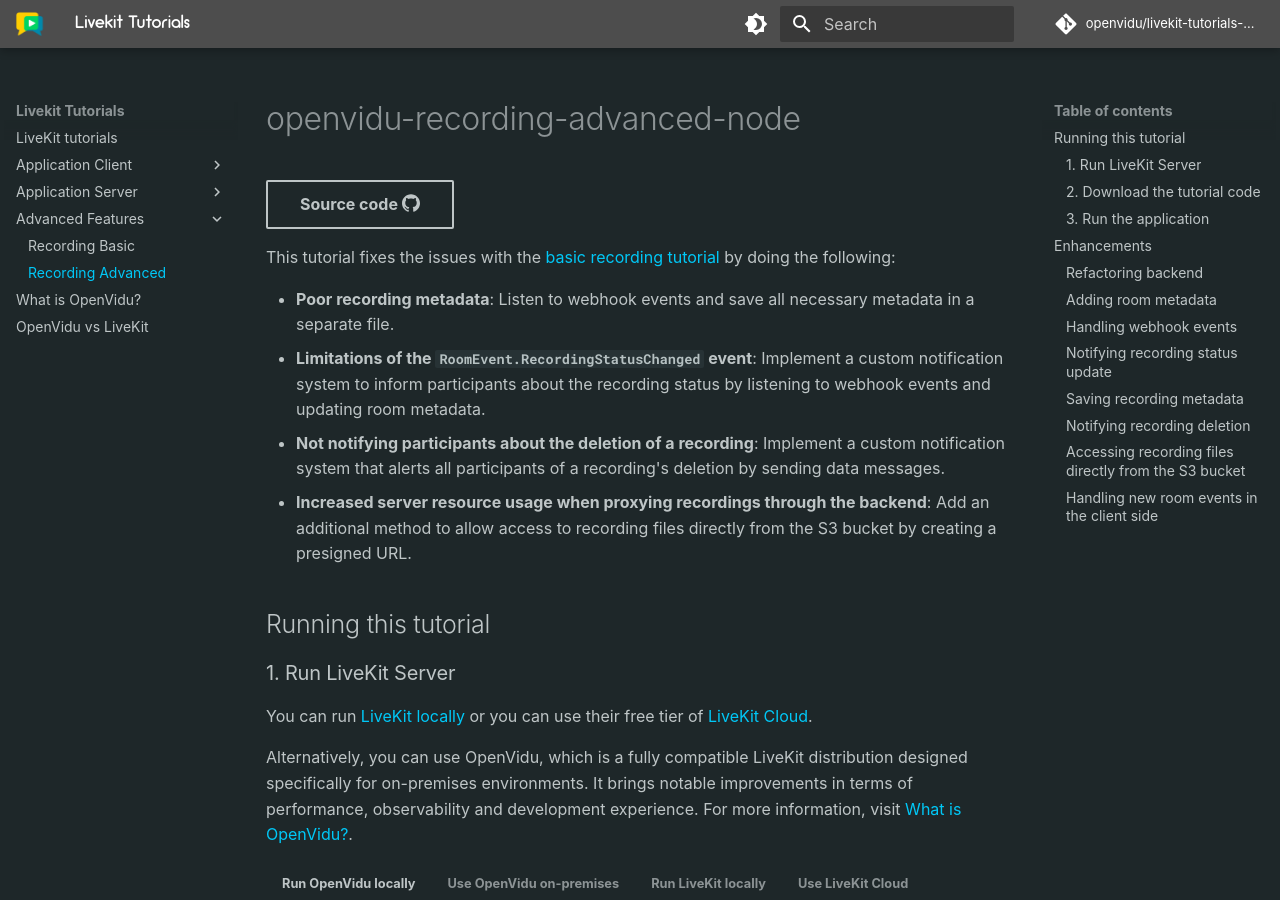
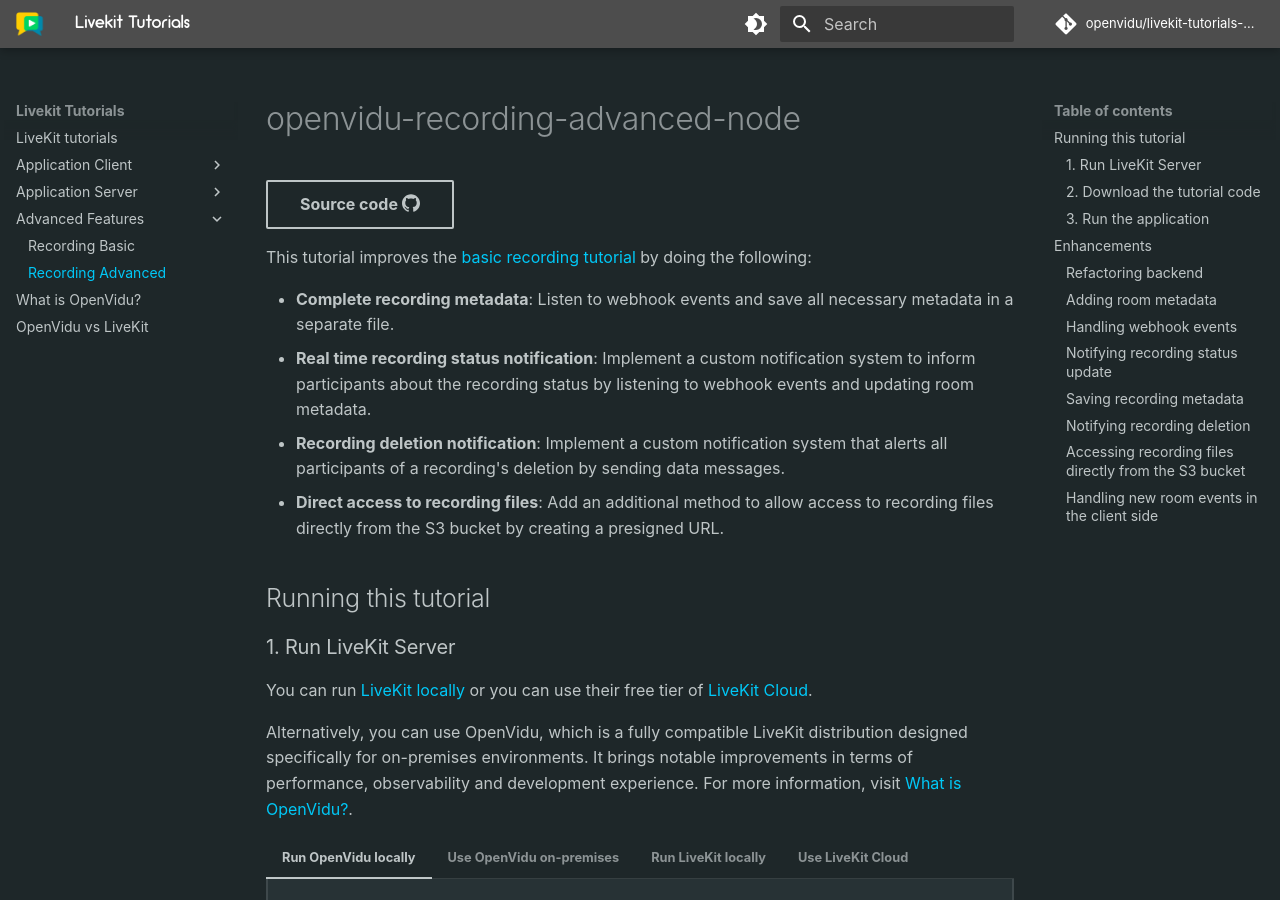
Before and after one commit to sanyaade-teachings/livekit-tutorials-docs, an MkDocs documentation site: the page built from docs/tutorials/advanced-features/recording-advanced.md, in a window 1280 px wide and 900 px high. Built offline with MkDocs 1.6.1 and Material for MkDocs 9.7.7, drawn with Linux system fonts in a browser that asks for light colours; some web fonts are replaced; comment, search, counter and statistics services are not loaded; some of the changed text lies outside the part shown.

Commit message:
Enhace advanced recording tutorial improvements explanation. Rename "URL" recording playback strategy to "S3"

```diff
--- a/docs/tutorials/advanced-features/recording-advanced.md
+++ b/docs/tutorials/advanced-features/recording-advanced.md
@@ -2,12 +2,12 @@
 
 [Source code :simple-github:](https://github.com/OpenVidu/openvidu-livekit-tutorials/tree/master/advanced-features/openvidu-recording-improved-node){ .md-button target=\_blank }
 
-This tutorial fixes the issues with the [basic recording tutorial](/tutorials/advanced-features/recording-basic){target="\_blank"} by doing the following:
+This tutorial improves the [basic recording tutorial](/tutorials/advanced-features/recording-basic){target="\_blank"} by doing the following:
 
--   **Poor recording metadata**: Listen to webhook events and save all necessary metadata in a separate file.
--   **Limitations of the `RoomEvent.RecordingStatusChanged` event**: Implement a custom notification system to inform participants about the recording status by listening to webhook events and updating room metadata.
--   **Not notifying participants about the deletion of a recording**: Implement a custom notification system that alerts all participants of a recording's deletion by sending data messages.
--   **Increased server resource usage when proxying recordings through the backend**: Add an additional method to allow access to recording files directly from the S3 bucket by creating a presigned URL.
+-   **Complete recording metadata**: Listen to webhook events and save all necessary metadata in a separate file.
+-   **Real time recording status notification**: Implement a custom notification system to inform participants about the recording status by listening to webhook events and updating room metadata.
+-   **Recording deletion notification**: Implement a custom notification system that alerts all participants of a recording's deletion by sending data messages.
+-   **Direct access to recording files**: Add an additional method to allow access to recording files directly from the S3 bucket by creating a presigned URL.
 
 ## Running this tutorial
 
```
Also changed, not shown: other parts of docs/tutorials/advanced-features/recording-advanced.md (+6 -6 lines).
